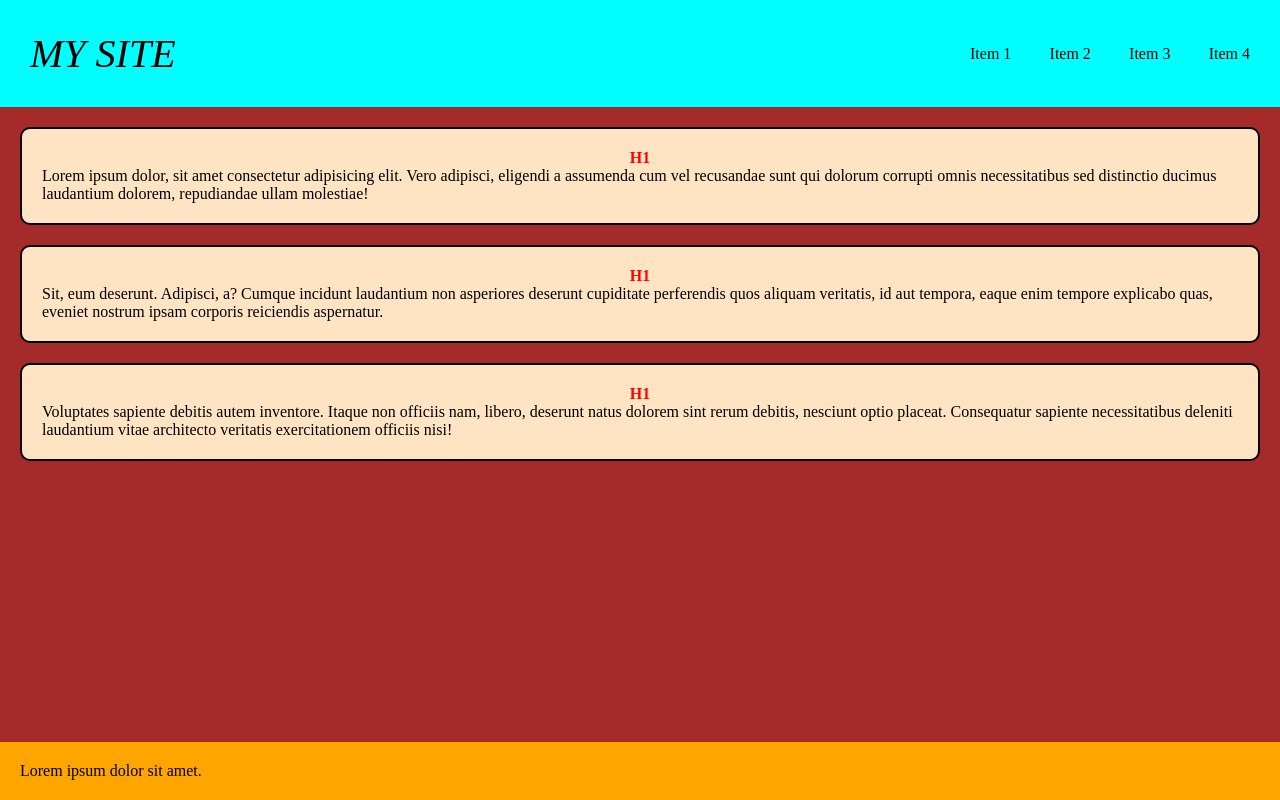
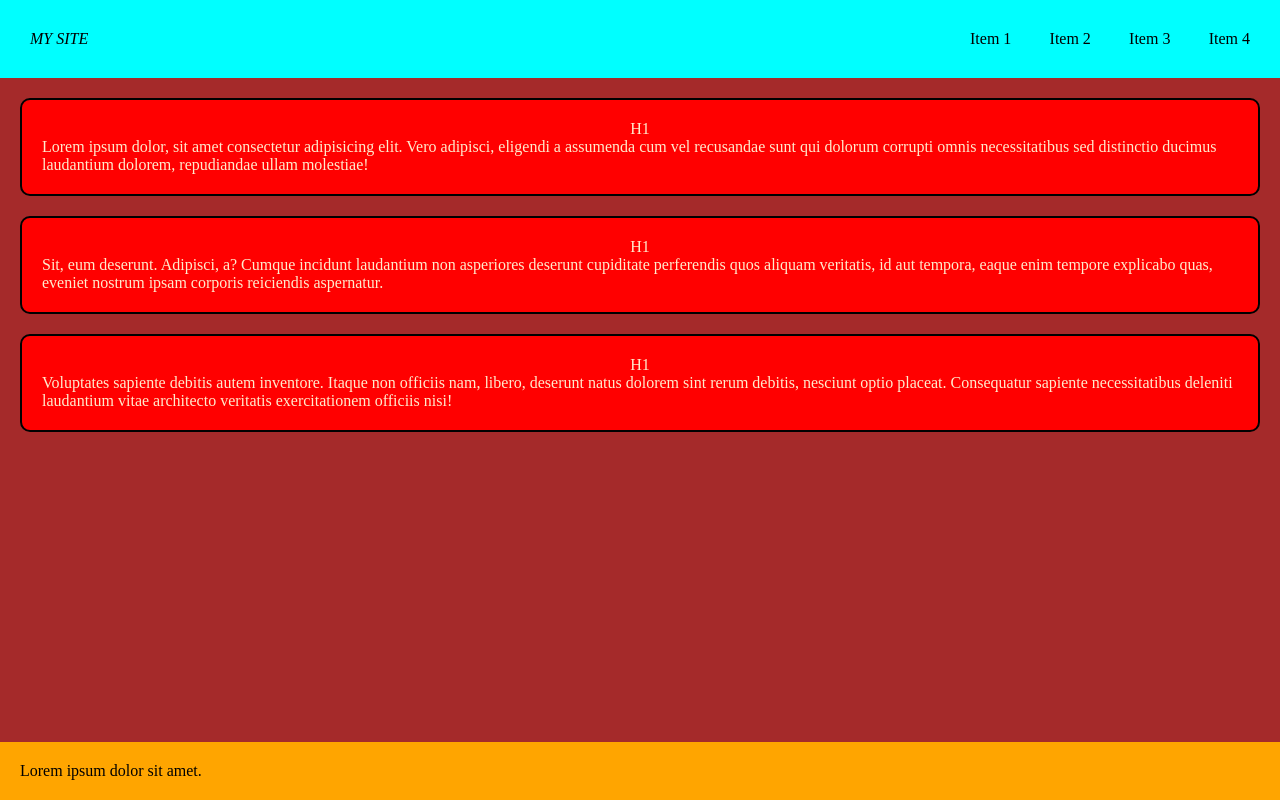
Before and after one commit to PavlovArtem08/work-30.08.2026, a plain HTML site: page index.html in a window 1280 px wide. Drawn offline with Linux system fonts and the light colour scheme.

Commit message:
Add @media queries example

```diff
--- /dev/null
+++ b/assets/styles/media.css
@@ -0,0 +1,89 @@
+@import "reset.css";
+
+.header {
+    background-color: aqua;
+    color: black;
+    padding: 20px;
+
+}
+
+.flex-container {
+    display: flex;
+    justify-content: space-between;
+    flex-wrap: wrap;
+    align-items: center;
+}
+
+.logo,
+.nav {
+    margin: 10px;
+}
+
+.logo {
+    margin-right: 10px;
+}
+
+.container {
+    max-width: 1600px;
+    margin: 0 auto;
+}
+
+.nav-list {
+    display: flex;
+    justify-content: space-between;
+    min-width: 280px;
+}
+
+body {
+    display: flex;
+    flex-direction: column;
+    min-height: 100vh;
+    /* justify-content: space-between; */
+}
+
+main {
+    flex-grow: 1;
+    background-color: brown;
+    padding: 20px;
+}
+
+.article {
+    border: 2px solid black;
+    border-radius: 10px;
+    padding: 20px;
+    background-color: bisque;
+}
+
+.article+.article {
+    margin-top: 20px;
+}
+
+
+.article-header {
+    text-align: center;
+}
+
+.footer {
+    background-color: orange;
+    padding: 20px;
+}
+
+@media screen {
+    .logo {
+        font-style: italic;
+    }
+}
+
+@media screen and (min-width: 800px), print {
+    .article {
+        background-color: red;
+        color: blanchedalmond;
+    }
+}
+
+@media screen and (max-width: 2440px) and (min-width: 1600px) {
+    .article {
+        font-size: 2rem;
+        font-weight: bold;
+    }
+}
--- a/index.html
+++ b/index.html
@@ -5,7 +5,7 @@
     <meta charset="UTF-8">
     <meta name="viewport" content="width=device-width, initial-scale=1.0">
     <title>Document</title>
-    <link rel="stylesheet" href="./assets/styles/adaptive.css">
+    <link rel="stylesheet" href="./assets/styles/media.css">
     <!-- <link rel="stylesheet" href="assets/styles/screen-styles.css" media="screen"> -->
 </head>
 
```
